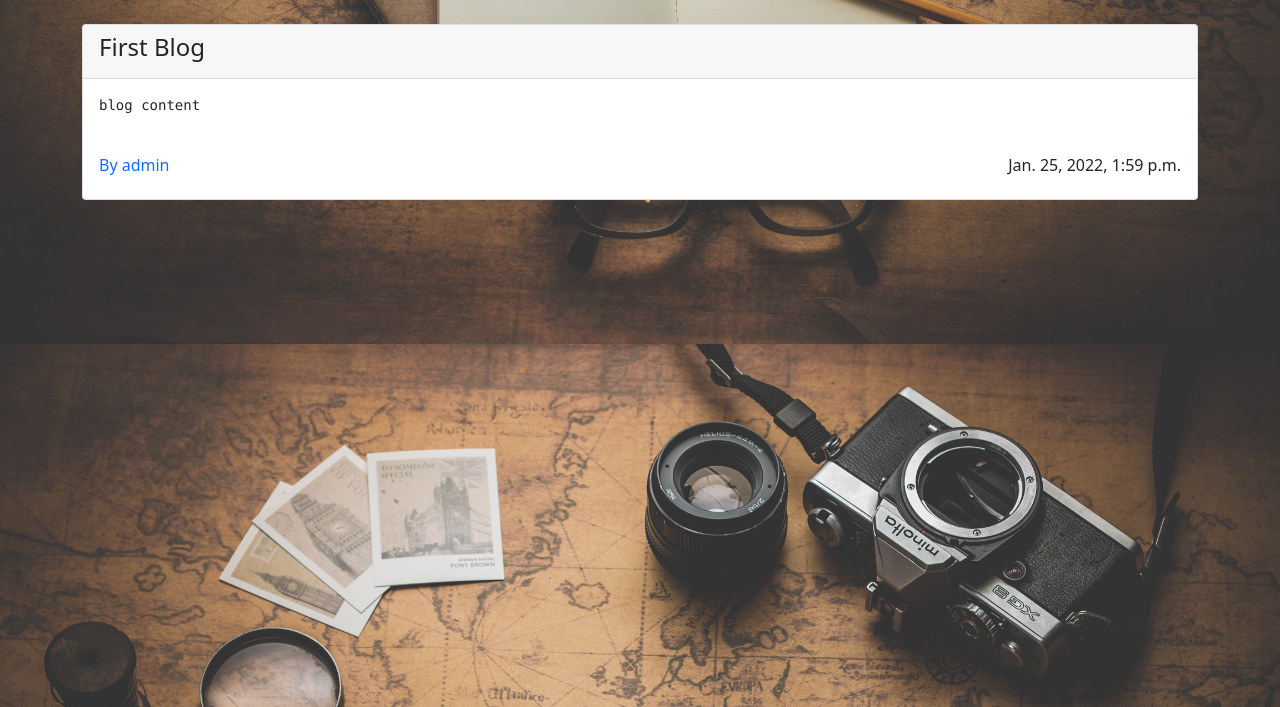
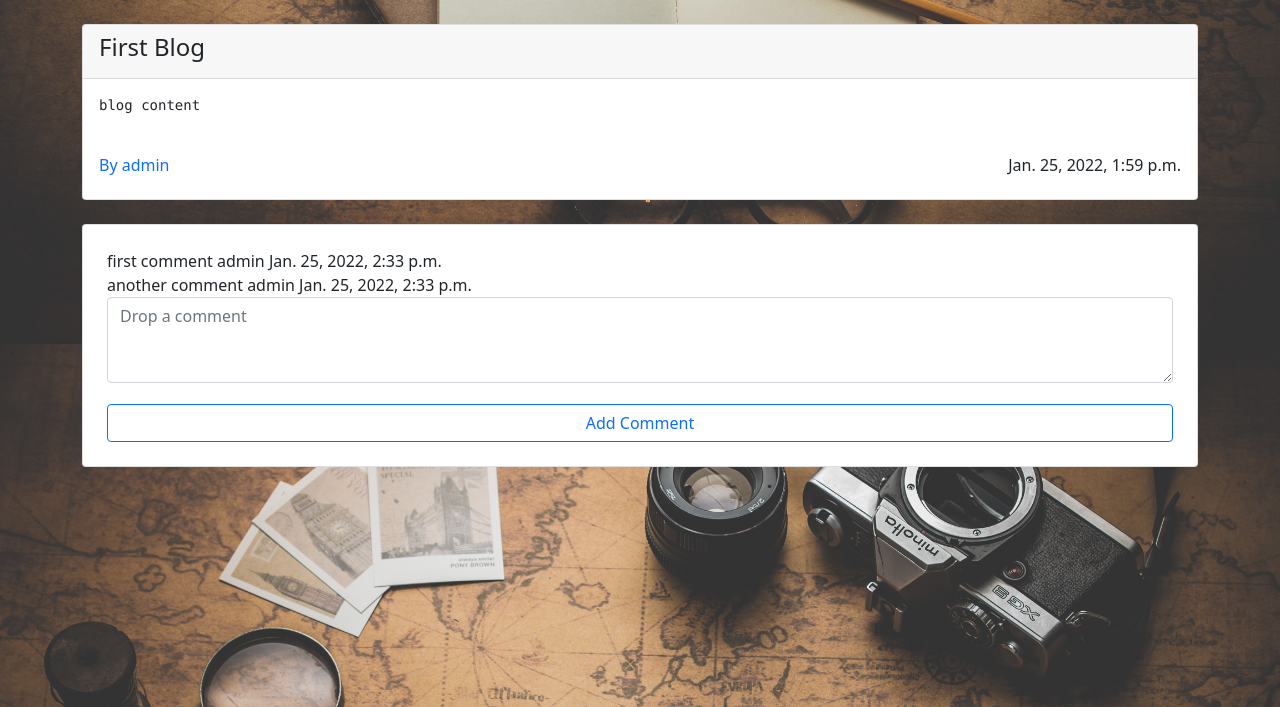
Before and after one commit to AbdAhmad/blog-website-django, a Django app: a page that uses blog_app/templates/blog_app/read_post.html in a window 1280 px wide. Shown: the part 56-763 px from the top of the page. Run offline with Django 3.2, Linux system fonts and the light colour scheme; a user stored in the database is signed in; data comes from the database, SQL or seed files in the repository; both versions use the stored data as it was after the commit; parts of the project's set-up code (start-up, migrations or seed data) failed here and were passed over; some libraries are stand-ins or nearby versions.

Commit message:
added functionality to comment on any blog

```diff
--- a/accounts/views.py
+++ b/accounts/views.py
@@ -39,7 +39,7 @@ def login_user(request):
         password = request.POST['password']
         user = authenticate(request, username=username, password=password)
         if user is not None:
-            login(request,user)
+            login(request, user)
             messages.success(request, 'Welcome ' + username)
             return redirect('/posts')
         else:
@@ -52,7 +52,6 @@ def login_user(request):
     return render(request, 'login.html', context)
 
 
-
 def logout_user(request):
     logout(request)
     messages.info(request, 'You have been logged out')
--- a/blog_app/admin.py
+++ b/blog_app/admin.py
@@ -1,6 +1,7 @@
 from django.contrib import admin
-from .models import Blog, Profile
+from .models import Blog, Profile, Comment
 # Register your models here.
 
 admin.site.register(Blog)
+admin.site.register(Comment)
 admin.site.register(Profile)
--- a/blog_app/forms.py
+++ b/blog_app/forms.py
@@ -1,5 +1,7 @@
+from logging import PlaceHolder
+from xml.etree.ElementTree import Comment
 from django import forms
-from .models import Blog, Profile
+from .models import Blog, Profile, Comment
 from crispy_forms.helper import FormHelper
 
 class BlogForm(forms.ModelForm):
@@ -17,8 +19,20 @@ class BlogForm(forms.ModelForm):
         model = Blog
         fields = ['title', 'content']
 
+
 class EditProfileForm(forms.ModelForm):
 
     class Meta:
         model = Profile
-        fields = ['location', 'bio']
+        fields = ['location', 'bio', 'full_name', 'email']
+
+
+class CommentForm(forms.ModelForm):
+    helper = FormHelper()
+    helper.form_show_labels = False
+
+    comment = forms.CharField(widget=forms.Textarea(attrs={'rows': 3, 'placeholder': 'Drop a comment'}))
+
+    class Meta:
+        model = Comment
+        fields = ['comment']
--- a/blog_app/models.py
+++ b/blog_app/models.py
@@ -20,13 +20,23 @@ class Blog(models.Model):
 
 
 class Comment(models.Model):
-    comment = models.CharField(max_length=500)
+    comment = models.TextField()
     user = models.ForeignKey(User, on_delete=models.CASCADE)
+    blog = models.ForeignKey(Blog, on_delete=models.CASCADE)
     created_at = models.DateTimeField(auto_now_add=True)
     updated_at = models.DateTimeField(auto_now=True)
 
     def __str__(self):
         return self.comment[:50]
+
+
+class Like(models.Model):
+    like = models.BooleanField(False)
+    blog = models.ForeignKey(Blog, on_delete=models.CASCADE)
+    user = models.ForeignKey(User, on_delete=models.CASCADE)
+
+    def __str__(self):
+        return self.user.username
 
 
 class Profile(models.Model):
@@ -36,7 +46,7 @@ class Profile(models.Model):
     location = models.CharField(max_length=100, blank=True, null=True)
     bio = models.TextField(blank=True, null=True)
     blogs = models.ManyToManyField(Blog, blank=True)
-    date_joined = models.DateTimeField(auto_now_add=True)
+    date_joined = models.DateTimeField(auto_now_add=True, blank=True, null=True)
 
     def __str__(self):
         return self.user.username
--- a/blog_app/templates/blog_app/read_post.html
+++ b/blog_app/templates/blog_app/read_post.html
@@ -1,4 +1,6 @@
 {% extends 'blog_app/base.html' %}
+{% load crispy_forms_tags %}
+{% crispy comment_form comment_form.helper %}
 
 {% block title %} {{ blog.title}} {% endblock %}
 
@@ -18,7 +20,26 @@
                         <h6 style="float: right;">{{ blog.created_at }}</h6>
                 </div>
             </div>
+            <br/>
+            <div class="card p-4">
+                {% if comments %}
+                {% for comment in comments %}
+                {{comment.comment}}
+                {{comment.user}}
+                {{comment.created_at}}
+                <br/>
+                {% endfor %}
+                {% endif %}
+                <form method="POST">
+                    {% csrf_token %}
+                    {{ comment_form.comment|as_crispy_field }}
+                    <div class="d-grid gap-2">
+                        <button class="btn btn-outline-primary" type="submit">Add Comment</button>
+                    </div>
+                </form>
+            </div>
         </div>
+
 
 <style>
 pre {
--- a/blog_app/urls.py
+++ b/blog_app/urls.py
@@ -2,12 +2,13 @@ from django.urls import path
 from . import views
 
 urlpatterns = [
+    path('', views.Welcome.as_view(), name='welcome'),
     path('post/', views.CreateBlog.as_view(), name='post'),
     path('posts/', views.Posts.as_view(), name='posts'),
     path('my_posts/', views.MyPosts.as_view(), name='my_posts'),
     path('delete_post/<int:pk>/', views.DeletePost.as_view(), name='delete_post'),
     path('edit_post/<int:pk>/', views.EditPost.as_view(), name='edit_post'),
-    path('read_post/<str:slug>/', views.ReadPost.as_view(), name='read_post'),
+    path('read_post/<str:slug>/', views.read_post, name='read_post'),
     path('profile/', views.ProfilePage.as_view(), name='profile'),
     path('edit_profile/<int:pk>/', views.EditProfile.as_view(), name='edit_profile'),
     path('my_post/<str:slug>/', views.MyPost.as_view(), name='my_post'),
--- a/blog_app/views.py
+++ b/blog_app/views.py
@@ -1,16 +1,17 @@
 from django.shortcuts import render, redirect
 from django.contrib.auth.models import User, auth
-from .forms import BlogForm, EditProfileForm
-from .models import Blog, Profile
+from .forms import BlogForm, EditProfileForm, CommentForm
+from .models import Blog, Profile, Comment
 from django.contrib import messages
 from django.views.generic.base import TemplateView
 from django.views import View
 from django.contrib.auth.mixins import LoginRequiredMixin
 from django.views.generic.list import ListView
 from django.views.generic.detail import DetailView
+from django.contrib.auth.decorators import login_required
 
 
-class Index(TemplateView):
+class Welcome(TemplateView):
     template_name = 'blog_app/index.html'
 
 
@@ -87,11 +88,50 @@ class DeletePost(LoginRequiredMixin, View):
         return redirect("my_posts")
 
 
-class ReadPost(LoginRequiredMixin, View):
+# class ReadPost(LoginRequiredMixin, View):
 
-    def get(self, request, *args, **kwargs):
-        blog = Blog.objects.get(slug=kwargs['slug'])
-        return render(request, 'blog_app/read_post.html', {'blog': blog})
+#     def get(self, request, *args, **kwargs):
+#         blog = Blog.objects.get(slug=kwargs['slug'])
+#         comment_form = CommentForm()
+#         context = {
+#             'blog': blog,
+#             'comment_form': comment_form
+#         }
+#         return render(request, 'blog_app/read_post.html', context)
+
+#     def post(self, request, *args, **kwargs):
+#         blog = Blog.objects.get(slug=kwargs['slug'])
+#         comment_form = CommentForm(instance=request.POST)
+#         if comment_form.is_valid():
+#             comment_form.save(commit=False)
+#             comment_form.user = request.user
+#             comment_form.blog = blog
+#             messages.success(request, 'Comment added')
+#         return redirect('read_post', slug=kwargs['slug'])
+
+
+@login_required
+def read_post(request, slug):
+    blog = Blog.objects.get(slug=slug)
+    comments = Comment.objects.filter(blog=blog)
+    if request.method == 'POST':
+        comment_form = CommentForm(data=request.POST)
+        if comment_form.is_valid():
+            comment = comment_form.save(commit=False)
+            comment.user = request.user
+            comment.blog = blog
+            comment.save()
+            messages.success(request, 'Comment added')
+        return redirect('read_post', slug=slug)
+    comment_form = CommentForm()
+    context = {
+        'blog': blog,
+        'comment_form': comment_form,
+        'comments': comments
+    }
+    return render(request, 'blog_app/read_post.html', context)
+
+
 
 
 class MyPost(LoginRequiredMixin, DetailView):
```
Also changed, not shown: accounts/migrations/__init__.py (deleted), blog_app/migrations/0001_initial.py, blog_app/migrations/0002_blog_delete_post.py (deleted), db.sqlite3, 1 other file.
